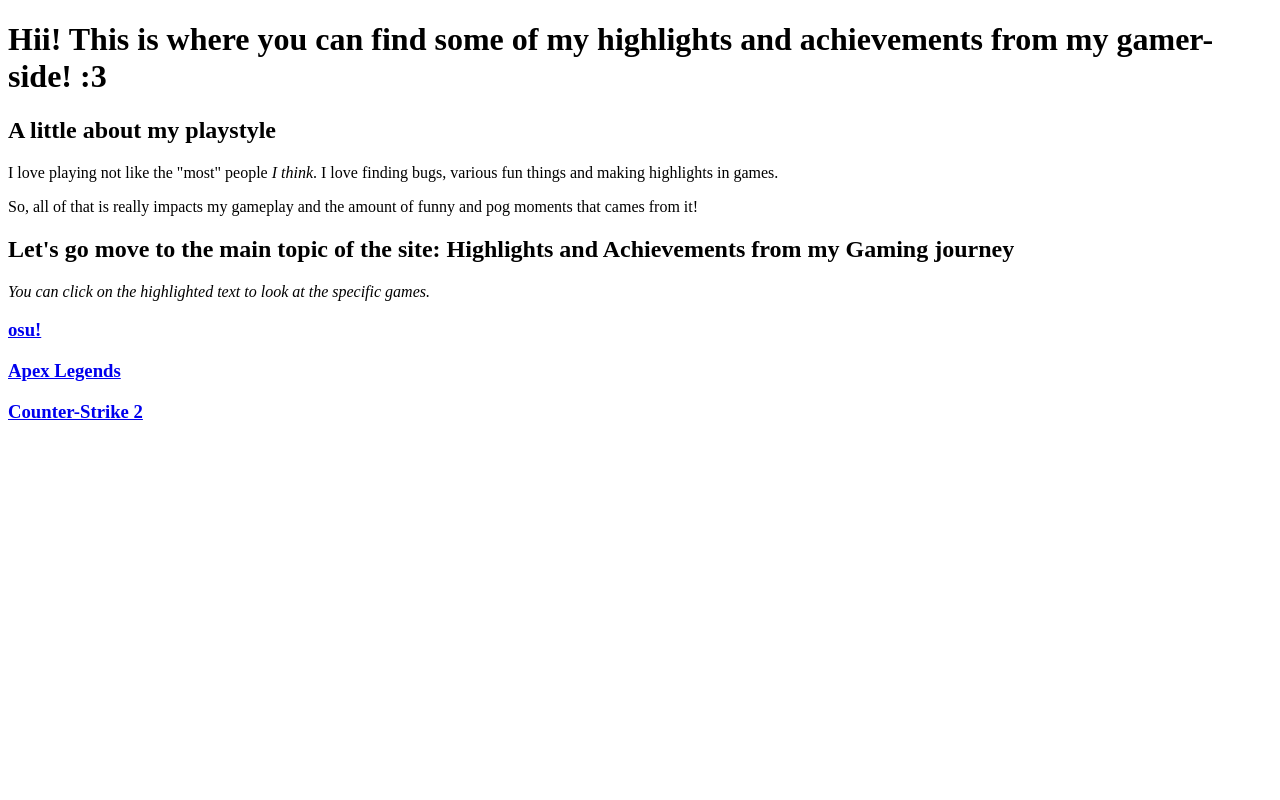
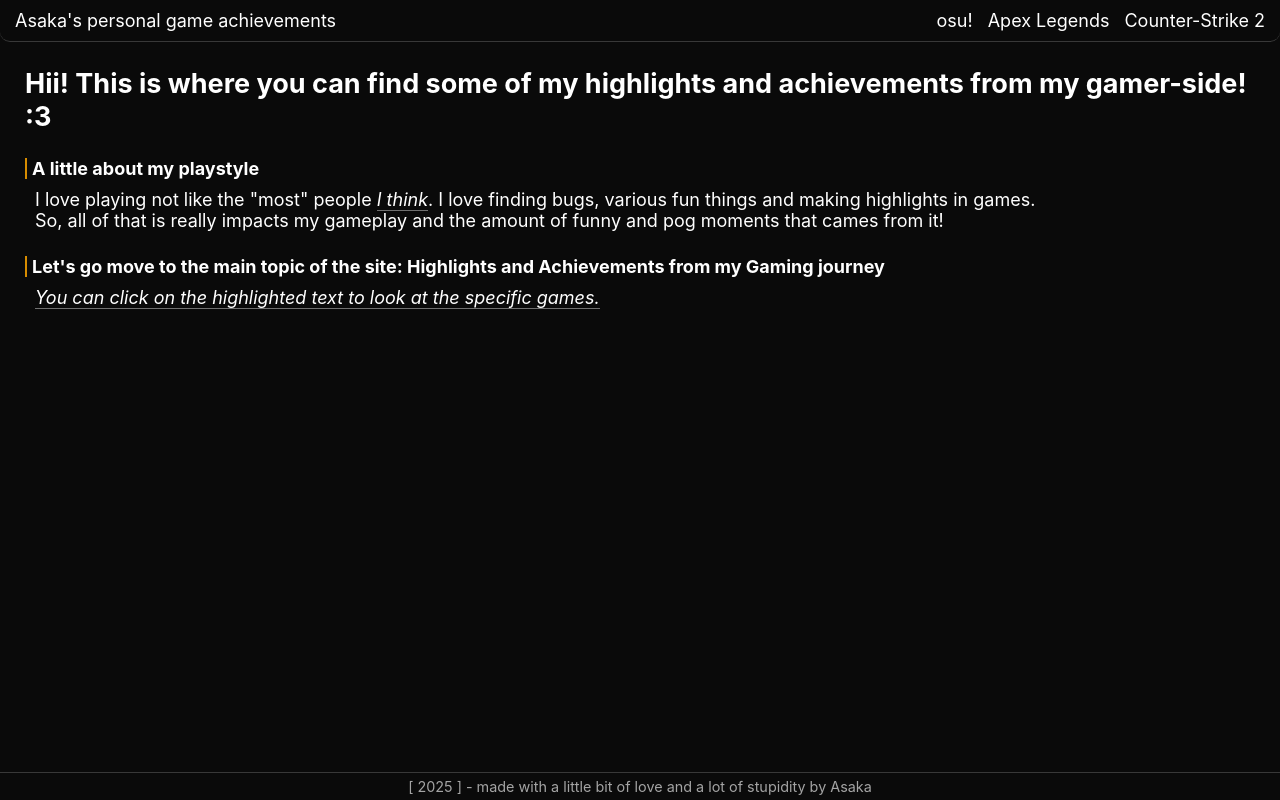
Before and after one commit to AsakaJX/Personal-Game-Achievements, a plain HTML site: page index.html in a window 1280 px wide. Drawn offline with Linux system fonts and the light colour scheme.

Commit message:
Add Basic style

```diff
--- a/index.html
+++ b/index.html
@@ -4,19 +4,38 @@
         <meta charset="UTF-8">
         <meta name="viewport" content="width=device-width, initial-scale=1.0">
         <title>Asaka's Game Achievements</title>
+
+        <link rel="stylesheet" href="style.css">
     </head>
 
     <body>
-        <h1>Hii! This is where you can find some of my highlights and achievements from my gamer-side! :3</h1>
-        <h2>A little about my playstyle</h2>
-        <p>I love playing not like the "most" people <em>I think</em>.
-            I love finding bugs, various fun things and making highlights in games.</p>
-        <p>So, all of that is really impacts my gameplay and the amount of funny and pog moments that cames from it!</p>
+        <nav class="header">
+            <ul class="header-items">
+                <a href="./">Asaka's personal game achievements</a>
+                <div class="game-items">
+                    <li><a href="./games/osu.html">osu!</a></li>
+                    <li><a href="./games/apex.html">Apex Legends</a></li>
+                    <li><a href="./games/cs2.html">Counter-Strike 2</a></li>
+                </div>
+            </ul>
+        </nav>
 
-        <h2>Let's go move to the main topic of the site: Highlights and Achievements from my Gaming journey</h2>
-        <p><em>You can click on the highlighted text to look at the specific games.</em></p>
-        <h3><a href="./games/osu.html">osu!</a></h3>
-        <h3><a href="./games/apex.html">Apex Legends</a></h3>
-        <h3><a href="./games/cs2.html">Counter-Strike 2</a></h3>
+        <div class="main-content">
+            <h1 class="title">
+                Hii! This is where you can find some of my highlights and achievements from my gamer-side! :3
+            </h1>
+
+            <h2 class="topic">A little about my playstyle</h2>
+            <p>I love playing not like the "most" people <em>I think</em>.
+                I love finding bugs, various fun things and making highlights in games.</p>
+            <p>So, all of that is really impacts my gameplay and the amount of funny and pog moments that cames from it!</p>
+
+            <h2 class="topic">Let's go move to the main topic of the site: Highlights and Achievements from my Gaming journey</h2>
+            <p><em>You can click on the highlighted text to look at the specific games.</em></p>
+        </div>
+
+        <div class="footer">
+            [ 2025 ] - made with a little bit of love and a lot of stupidity by Asaka
+        </div>
     </body>
 </html>
--- a/style.css
+++ b/style.css
@@ -0,0 +1,96 @@
+*,
+*::after,
+*::before {
+    box-sizing: border-box;
+    margin: 0;
+    padding: 0;
+}
+
+@import url('https://fonts.googleapis.com/css2?family=Inter:ital,opsz,wght@0,14..32,100..900;1,14..32,100..900&display=swap');
+
+:root {
+    --font-header: "AKONY, sans-serif";
+    --font-title: "inter, sans-serif";
+    --text: #ffffff;
+    --text-footer: rgb(164, 164, 164);
+    --bg-main: #0a0a0a;
+}
+
+* {
+    font-size: 18px;
+    color: var(--text);
+    font-family: "Inter", sans-serif;
+}
+
+body {
+    background-color: var(--bg-main);
+    display: flex;
+    flex-direction: column;
+    height: 100vh;
+    justify-content: space-between;
+}
+
+/* HEADER */
+
+.header-items {
+    padding: 10px 15px;
+    margin: 0;
+    list-style: none;
+    display: flex;
+    justify-content: space-between;
+    border-bottom: 1px solid rgb(56, 56, 56);
+    border-radius: 0 0 10px 10px;
+}
+
+.header-items li {
+    padding: 0;
+    margin: 0;
+}
+
+.header-items a {
+    text-decoration: none;
+}
+
+.game-items {
+    display: flex;
+    gap: 15px;
+}
+
+/* MAIN CONTENT */
+
+.main-content {
+    display: flex;
+    flex-direction: column;
+    flex: 1;
+    padding: 25px;
+}
+
+.title {
+    align-self: center;
+    font-size: 1.5rem;
+}
+
+.topic {
+    margin: 25px 0 10px 0;
+    border-left: 2px solid rgb(215, 140, 0);
+    padding-left: 5px;
+}
+
+.main-content p {
+    margin-left: 10px;
+}
+
+.main-content em {
+    border-bottom: 1px solid #707070;
+}
+
+/* FOOTER */
+
+.footer {
+    display: flex;
+    justify-content: center;
+    border-top: 1px solid rgb(56, 56, 56);
+    padding: 5px;
+    font-size: 0.8rem;
+    color: var(--text-footer);
+}
```
